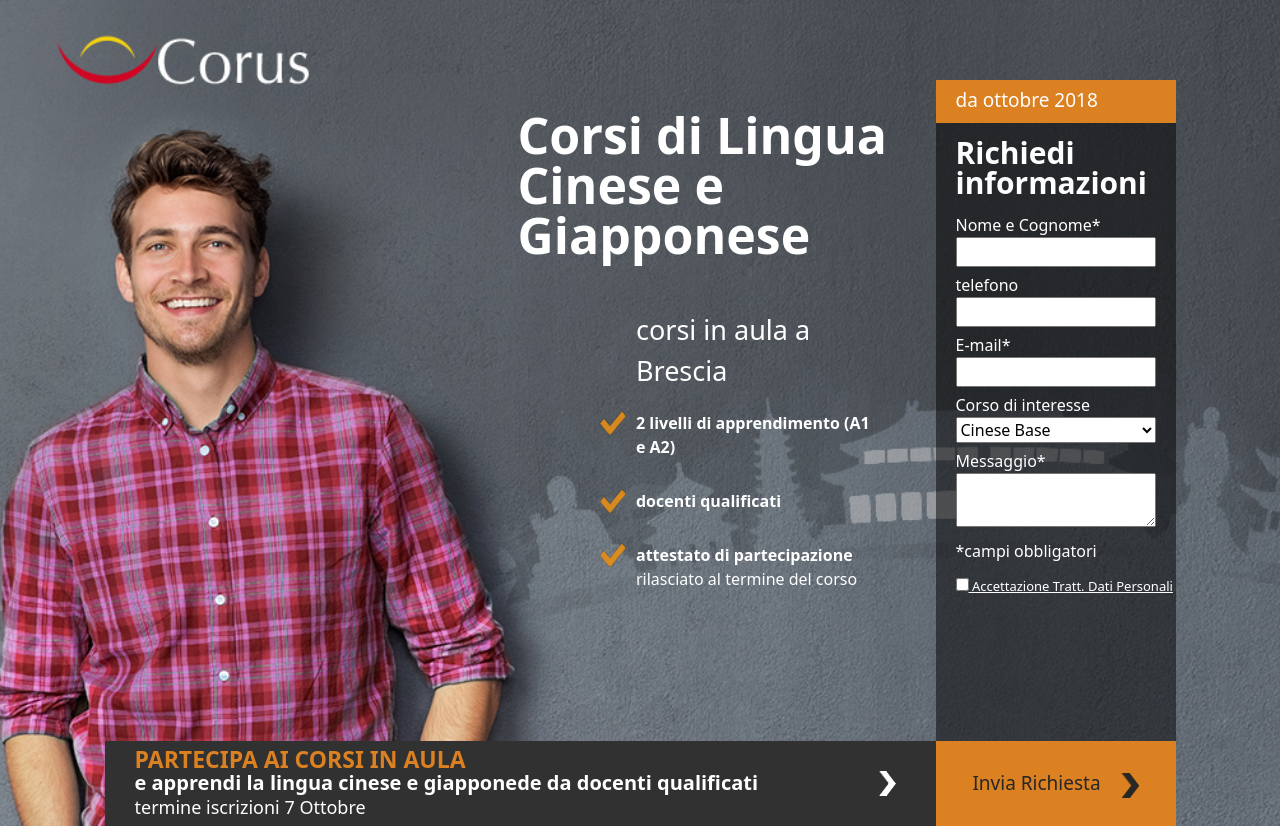
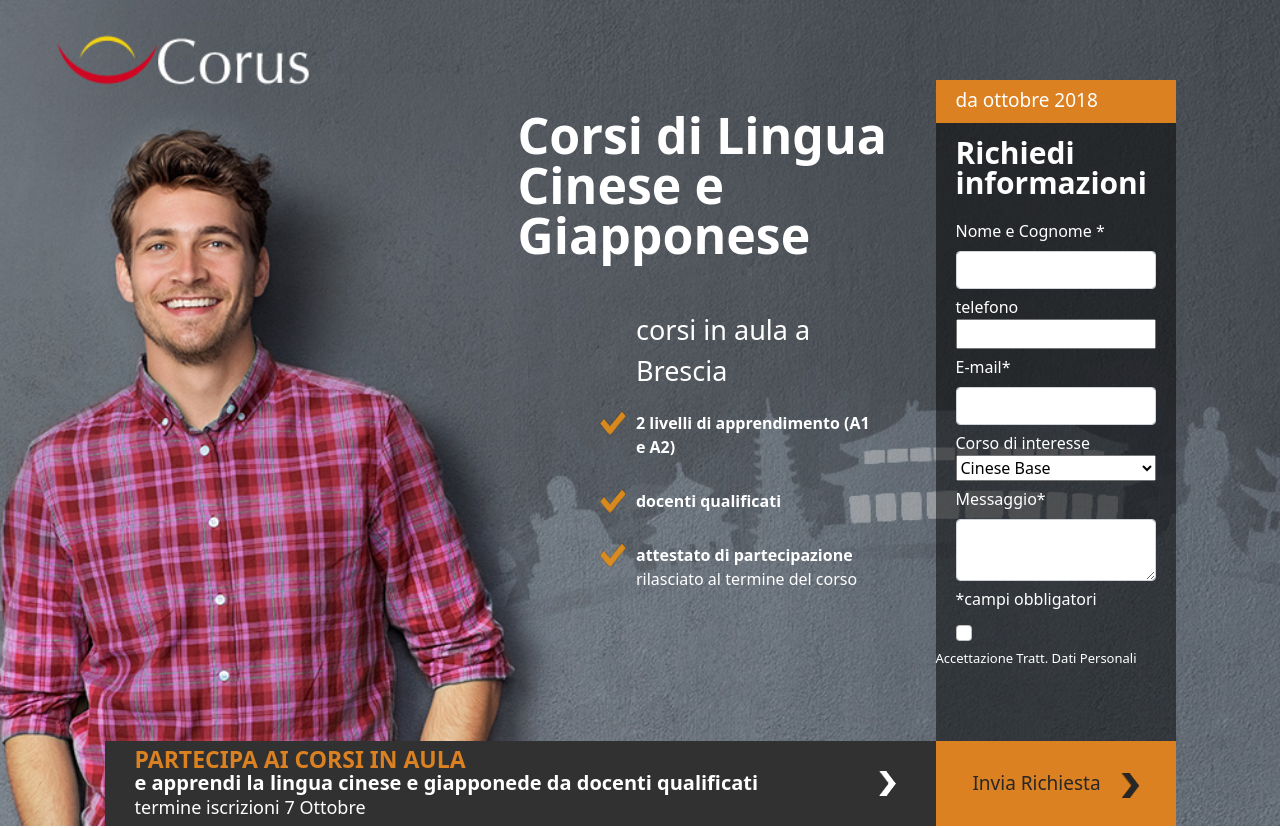
Before and after one commit to MicheleManco/corus, a Vue app: page / in a window 1280 px wide. Shown: the top 828 px of the page. Built offline with nearby package versions, Linux system fonts and the light colour scheme.

Commit message:
jumbo con funzione "validazione" + conteiner-fluid

```diff
--- a/src/components/Jumbotron.vue
+++ b/src/components/Jumbotron.vue
@@ -1,7 +1,7 @@
 <template>
   <div class="big-container">
     <div class="container">
-      <div class="row core d-flex justify-content-center">         <!--da 992px devo cambiare i margini attraverso css e non BS -->
+      <div class="row core d-flex justify-content-center">
 
         <div class="col-sm-9 col-12 row d-flex ">
 
@@ -48,51 +48,79 @@
 
         </div>
 
-        <!-- form------------------------------------------------------------------------- -->
-        <form class="col-3 bg-light-black position-relative" action="">
+        <!-- form------------------------------------------------------------------------------------------------------------------------------------------------------------->
+        <form class="col-3 bg-light-black position-relative needs-validation" novalidate action="">
         <div>
 
           <div class="colore-orange head-form d-flex align-items-center"><div class="da_ottobre">da ottobre 2018</div></div>
 
           <div class="padding-blocco richiedi_info"><strong>Richiedi informazioni</strong> </div>
 
-          <div class="padding-blocco">Nome e Cognome*</div>
-          <input class="margin-blocco" type="text">
+          <label for="validationCustom01" class="form-label padding-blocco">Nome e Cognome *</label>
+          <input type="text" class="form-control margin-blocco" id="validationCustom01" value="" required>
+
           <div class="padding-blocco">telefono</div>
-          <input class="margin-blocco" type="text">
-          <div class="padding-blocco">E-mail*</div>
-          <input class="margin-blocco" type="text">
+          <input class="margin-blocco" type="tel">
+
+          <label for="exampleInputEmail1" class="padding-blocco form-label">E-mail*</label>
+          <input class="margin-blocco form-control" id="exampleInputEmail1" required type="email">
+
           <div class="padding-blocco">Corso di interesse</div>
           <select class="margin-blocco" name="interesse">
-            <option value="Cinese-Base"> Cinese Base</option>
+            <option value="Cinese-Base" selected > Cinese Base</option>
             <option value="Cinese-Elementare"> Cinese Elementare</option>
             <option value="Giapponese-Base"> Giapponese Base</option>
             <option value="Giapponese-Elementare"> Giapponese Elementare</option>
           </select>
-          <div class="padding-blocco">Messaggio*</div>
-          <div><textarea class="margin-blocco" name=""></textarea></div>
+
+          <label class="padding-blocco form-label" for="validationTextarea">Messaggio*</label>
+          <textarea class="margin-blocco form-control" id="validationTextarea"  name=""  required></textarea>
 
           <div>
             <div class="padding-blocco">*campi obbligatori</div>
-            <div class="checkbox-container"><input class="checkbox" type="checkbox" name="termini"><a href=""> Accettazione Tratt. Dati Personali</a></div>
-
+            <div class="checkbox-container">
+              <input class="checkbox form-check-input" type="checkbox" value="" id="invalidCheck" required name="termini"> <a href="">
+                <label class="form-check-label" for="invalidCheck">Accettazione Tratt. Dati Personali</label>
+              </a>
+            </div>
           </div>
 
-            <button class="invia_richiesta" type="submit"><div>Invia Richiesta<img src="../assets/arrow-right.png" alt=""></div></button>
+          <button class="invia_richiesta" type="submit"><div>Invia Richiesta<img src="../assets/arrow-right.png" alt=""></div></button>
 
         </div>
         </form>
-
+        <!-- end form ------------------------------------------------------------------------------------------------------------------------------------------------------------------->
       </div>
     </div>
   </div>
+
 </template>
 
 <script>
 export default {
   name: 'jumbotron',
-  props: {
+  methods:{
+    validazione () {
 
+    // Fetch all the forms we want to apply custom Bootstrap validation styles to
+    var forms = document.querySelectorAll('.needs-validation')
+
+    // Loop over them and prevent submission
+      Array.prototype.slice.call(forms)
+      .forEach(function (form) {
+        form.addEventListener('submit', function (event) {
+          if (!form.checkValidity()) {
+            event.preventDefault()
+            event.stopPropagation()
+          }
+
+          form.classList.add('was-validated')
+        }, false)
+      })
+    }
+  },
+  mounted(){
+   this.validazione()
   }
 }
 </script>
--- a/src/components/WhyC.vue
+++ b/src/components/WhyC.vue
@@ -1,6 +1,6 @@
 <template>
   <div>
-    <div class="container">
+    <div class="container-fluid">
       <div class="row">
         <h1 class="col-12 text-center why-cinese">PERCHE FREQUENTARE UN <span class="clr-red">CORSO DI CINESE</span> ?</h1>
 
```
